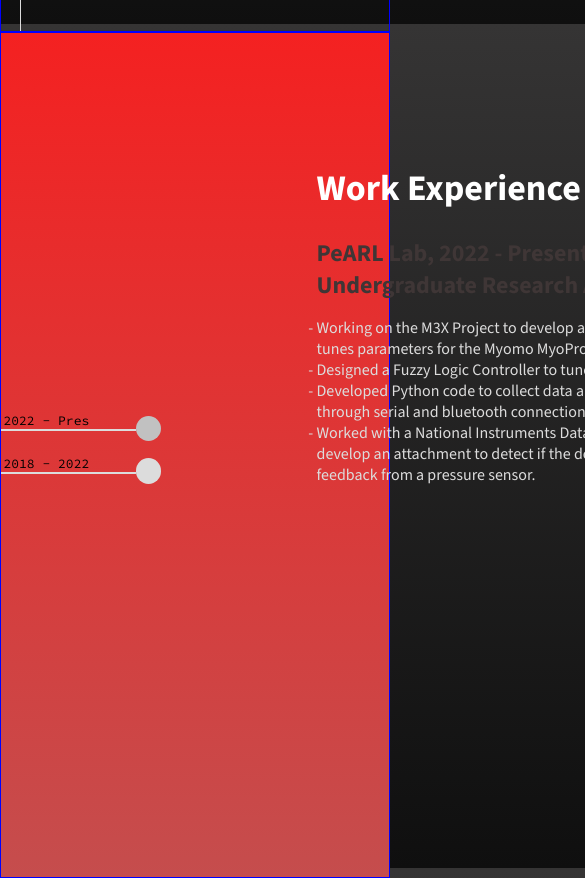
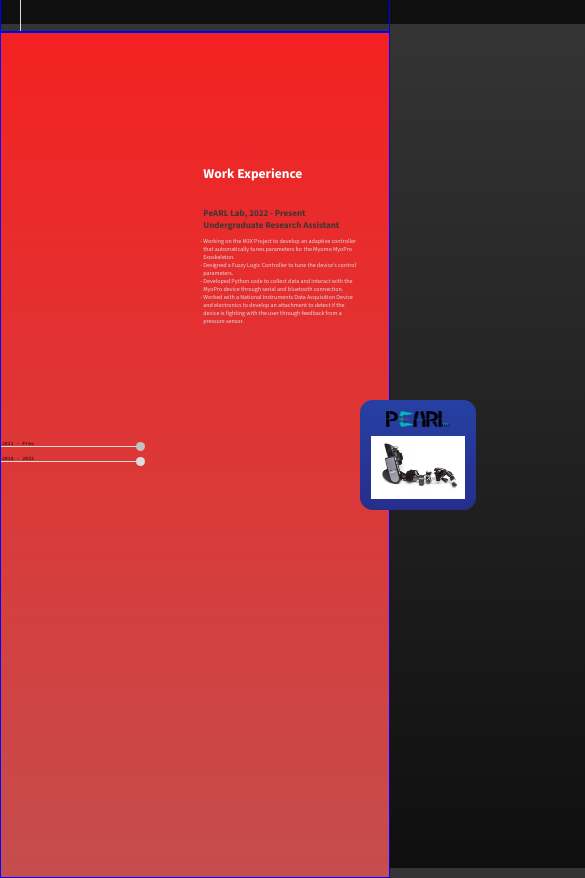
Before and after one commit to cjcocokriisp/portfolio-site, a Next.js app: page / in a window 390 px wide. Shown: the part 820-1698 px from the top of the page, 585 px wide, since content can reach past the window. Built offline with nearby package versions, Linux system fonts and the light colour scheme.

Commit message:
Make experience section more responsive

```diff
--- a/data/work.json
+++ b/data/work.json
@@ -11,8 +11,8 @@
                  "Worked with a National Instruments Data Acquisition Device and electronics to develop an attachment to detect if the device is fighting with the user through feedback from a pressure sensor."
         ],
         "imgs": [
-            ["pearl.png", 518, 128],
-            ["myopro.png", 1500, 1000]
+            ["pearl.png", 518, 128, "PeARL Lab Logo"],
+            ["myopro.png", 1500, 1000, "Myopro 2 Device"]
         ],
         "background_colors": ["#2640a3", "#262E8C"]
     },
@@ -27,7 +27,7 @@
                  "Other work for the city included, planning and helping run local recreation programs and mathematics tutoring."
         ],
         "imgs": [
-                  ["cityofeverett.png", 587, 587]
+                  ["cityofeverett.png", 587, 587, "City of Everett Logo"]
         ],
         "background_colors": ["#46822C", "#3E7327"]
     }
--- a/src/app/ui/globals.css
+++ b/src/app/ui/globals.css
@@ -255,7 +255,7 @@
 }
 
 .experience-line {
-    border-bottom: 2px solid var(--hero-white);
+    border-bottom: 0.125em solid var(--hero-white);
     width: 16vh;
     height: 0;
     margin-top: 0px;
@@ -264,11 +264,11 @@
 
 .experience-line-circle {
     position: relative;
-    top: -1.6vh;
-    width: 3vh;
-    height: 3vh;
+    top: -0.65em;
+    width: 1.5em;
+    height: 1.5em;
     background-color: var(--hero-white);
-    border-radius: 3vh;
+    border-radius: 1.5em;
 }
 
 .experience-line-circle:hover {
@@ -290,8 +290,7 @@
 
 .experience-text {
     margin-top: 3vh;
-    width: 65vh;
-    margin-right: 20vh;
+    width: 40.625em;
 }
 
 .experience-title {
@@ -326,3 +325,9 @@
     gap: 1.563em;
     justify-content: center;
 }
+
+.experience-job-details {
+    display: flex;
+    width: 70vw;
+    justify-content: space-between;
+}
--- a/src/components/Experience/index.tsx
+++ b/src/components/Experience/index.tsx
@@ -1,22 +1,38 @@
 "use client";
 import { sourceSans, sourceCodePro } from "@/app/ui/fonts";
 import Image from "next/image";
-import { useState } from "react";
+import { useEffect, useState } from "react";
 
 export default function Experience(props: any) {
     const [current, setCurrent] = useState("0");
+    const [screenWidth, setScreenWidth] = useState(globalThis.innerWidth);
 
     // inRange function is exclusive to max and inclusive to min
     function inRange(num: any, max: any, min: any) {
         return num >= min && num < max;
     }
 
+    useEffect(() => {
+        globalThis.onresize = () => { setScreenWidth(globalThis.innerWidth) };
+    }, [screenWidth]);
+
     function calcImgReduce() {
         let x = 0;
         if(globalThis.innerWidth >= 1536) x = 500;
-        else if (inRange(globalThis.innerWidth, 1536, 1024)) x = 400;
-        else if (inRange(globalThis.innerWidth, 1024, 640)) x = 200;
-        else if (inRange(globalThis.innerWidth, 640, 475)) x = 100;
+        else if (inRange(globalThis.innerWidth, 1536, 1100)) x = 400;
+        else if (inRange(globalThis.innerWidth, 1100, 950)) x = 300;
+        else if (inRange(globalThis.innerWidth, 950, 500)) x = 200;
+        else x = 100
+        return x;
+    }
+
+    function calcFontReduce() {
+        let x = 0;
+        if(globalThis.innerWidth >= 1536) x = 16;
+        else if (inRange(globalThis.innerWidth, 1536, 1100)) x = 14;
+        else if (inRange(globalThis.innerWidth, 1100, 950)) x = 12;
+        else if (inRange(globalThis.innerWidth, 950, 500)) x = 8;
+        else x = 6;
         return x;
     }
 
@@ -47,7 +63,7 @@
     }
 
     return (
-        <div className="experience-items">
+        <div className="experience-items" style={{fontSize: `${calcFontReduce()}px`}}>
             <div className="experience-lines">
                 {
                     getWorkExperiences().map((exp: any) => {
@@ -67,6 +83,7 @@
                     })
                 }
             </div>
+            <div className="experience-job-details">
                 <div className={`${sourceSans.className} experience-text`}>
                     <div className={`${sourceSans.className} experience-title`}>Work Experience</div>
                     <div className={`${sourceSans.className} experience-job-info`}>{props.data[current]["company_name"]}</div>
@@ -87,11 +104,12 @@
                             src={"/" + img[0]}
                             width={size[0]}
                             height={size[1]}
-                        alt="Peral Logo"
+                            alt={img[3]}
                         />
                         })
                     }
                 </div>
             </div>
+        </div>
       );
 }
```
Lines whose indentation alone changed are shown as unchanged.
